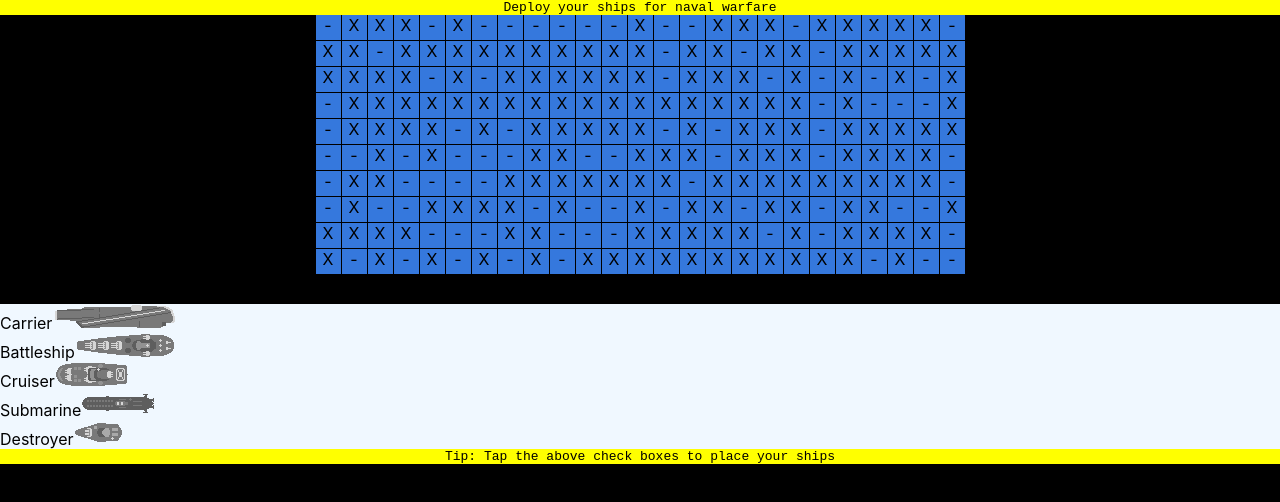
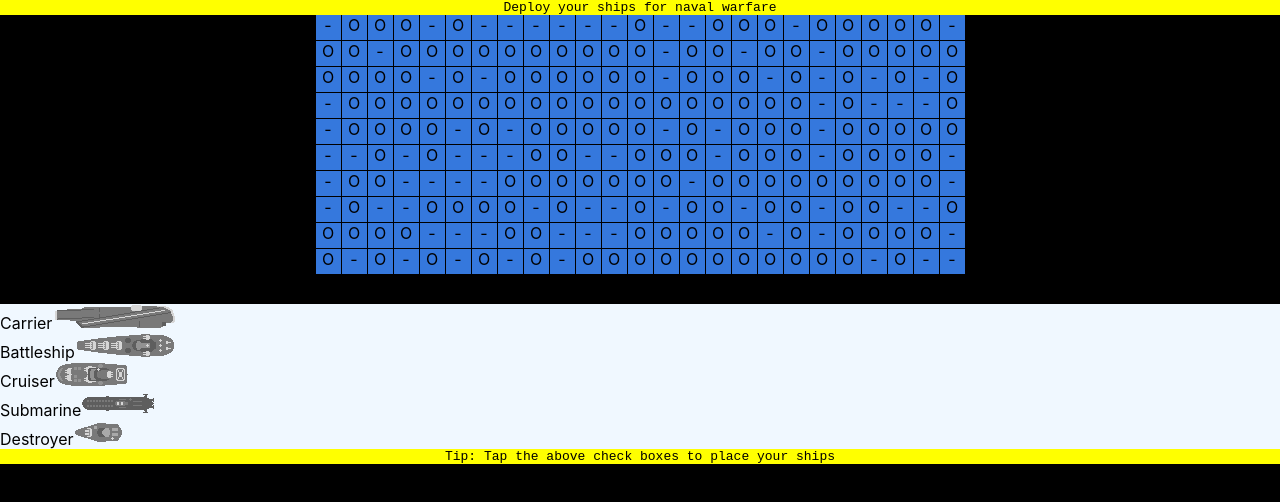
Before and after one commit to SquireOfSoftware/battleship, a React (Create React App) app: page / in a window 1280 px wide. Shown: the top 502 px of the page. Built offline with nearby package versions, Linux system fonts and the light colour scheme.

Commit message:
Hookfied most of the core components

```diff
--- a/src/actions/setupActions.js
+++ b/src/actions/setupActions.js
@@ -1,8 +1,8 @@
-export const addShip = ship => dispatch => {
-  dispatch({
+export const addShip = ship => {
+  return {
     type: ADD_SHIP,
     payload: ship
-  });
+  };
 };
 
 export const ADD_SHIP = "ADD_SHIP";
--- a/src/components/gameboard/Grid.js
+++ b/src/components/gameboard/Grid.js
@@ -1,16 +1,62 @@
-import React, { Component } from 'react';
+import React from 'react';
 import Square from './Square.js';
 
-import initialState from '../../reducers/initialState'
+import { useDispatch, useSelector } from 'react-redux'
+import { addShip } from '../../actions/setupActions'
 
-class Grid extends Component {
-    render() {
-        let boardSize = initialState.boardSize;
+const Grid = () => {
+  const ships = useSelector(state => state.setupBoard.ships);
+  const obstacles = useSelector(state => state.setupBoard.obstacles);
+  const boardSize = useSelector(state => state.setupBoard.boardSize);
   const board = [];
   let boardStyle = {};
+  const dispatch = useDispatch();
 
   boardStyle["gridTemplateColumns"] = "repeat(" + boardSize.x + ", 25px)";
   boardStyle["gridTemplateRows"] = "repeat(" + boardSize.y + ", 25px)";
+
+  const handleGridClick = (event) => {
+    console.log(event);
+  }
+
+  let handleMouseDrop = (event) => {
+    let shipReference = JSON.parse(event.dataTransfer.getData("shipReference"));
+    shipReference.dragEndCoords = {
+      x: event.clientX,
+      y: event.clientY
+    };
+
+    // figure out which square this is
+    // place the ship around it
+    dispatch(addShip(shipReference));
+  }
+
+  let getValue = (coords) => {
+    if (isAnObstacle(coords, obstacles)) {
+      return '-';
+    } else if (isAShip(coords, ships)) {
+      return 'S';
+    } else {
+      return 'O';
+    }
+  }
+
+  const isAnObstacle = (coords, obstacles) => {
+    if (obstacles !== undefined){
+      return obstacles.find(obstacle => {
+        return coords.x === obstacle.x && coords.y === obstacle.y
+      }) !== undefined;
+    }
+    return false;
+  }
+
+  const isAShip = (coords, ships) => {
+    if (ships !== undefined) {
+      return ships.find(ship => {
+        return coords.x === ship.x && coords.y === ship.y
+      }) !== undefined;
+    }
+  }
 
   for(let y = 0; y < boardSize.y; y++) {
       board[y] = [];
@@ -21,15 +67,22 @@ class Grid extends Component {
               y
           };
 
-                let value = this.props.getValue(coords);
+          let value;
+          if (isAnObstacle(coords, obstacles)) {
+            value = '-';
+          } else if (isAShip(coords, ships)) {
+            value = 'S';
+          } else {
+            value = 'O';
+          }
 
           board[y][x] = <Square
               key={id}
               id={id}
               coords={coords}
               value={value}
-                    processClick={this.props.handleClick}
-                    processDrop={this.props.handleDrop}
+              processClick={() => handleGridClick()}
+              processDrop={event => handleMouseDrop(event)}
       />;
       }
   }
@@ -40,6 +93,5 @@ class Grid extends Component {
      </div>
   )
 }
-}
 
 export default Grid;
--- a/src/components/gameboard/SetupBoard.js
+++ b/src/components/gameboard/SetupBoard.js
@@ -1,48 +1,10 @@
-import React, { Component } from 'react';
+import React from 'react';
 import Grid from './Grid.js';
 import Ships from '../ships/Ships.js';
 import DeploymentCounter from './DeploymentCounter.js'
 
-import { connect } from 'react-redux'
-import { addShip } from '../../actions/setupActions'
-import initialState from '../../reducers/initialState'
-
-class SetupBoard extends Component {
-    getValue = (coords) => {
-      if (this.isAnObstacle(coords)) {
-        return '-';
-      } else {
-        return 'X';
-      }
-    }
-
-    isAnObstacle = (coords) => {
-      if (initialState.obstacles !== undefined){
-        return initialState.obstacles.find(obstacle => {
-          return coords.x === obstacle.x && coords.y === obstacle.y
-        }) !== undefined;
-      }
-      return false;
-    }
-
-    handleMouseDrop = (event) => {
-        let shipReference = JSON.parse(event.dataTransfer.getData("shipReference"));
-        shipReference.dragEndCoords = {
-          x: event.clientX,
-          y: event.clientY
-        };
-
-        // figure out which square this is
-        // place the ship around it
-        this.props.addShip(shipReference);
-    }
-
-    handleGridClick = (event) => {
-      console.log(event);
-    }
-
-    render() {
-        let shipArray = [
+const SetupBoard = () => {
+  const shipArray = [
       Ships.Carrier,
       Ships.Battleship,
       Ships.Cruiser,
@@ -68,10 +30,7 @@ class SetupBoard extends Component {
           <div className="setup-instructions">
               Deploy your ships for naval warfare
           </div>
-                <Grid handleClick={this.handleGridClick}
-                      getValue={this.getValue}
-                      handleDrop={this.handleMouseDrop}
-                />
+          <Grid />
           <div>
               {radioButtons}
           </div>
@@ -81,10 +40,5 @@ class SetupBoard extends Component {
       </div>
   )
 }
-}
 
-const mapStateToProps = state => ({
-  ships: state.ships
-})
-
-export default connect(mapStateToProps, {addShip})(SetupBoard);
+export default SetupBoard;
--- a/src/reducers/setupBoardReducer.js
+++ b/src/reducers/setupBoardReducer.js
@@ -4,6 +4,9 @@ import initialState from './initialState'
 const setupBoardReducer = (state = initialState, action) => {
   switch(action.type) {
     case ADD_SHIP:
+      // here you actually want to store the grid here right?
+      // rather than derive the state you want to actually store
+      // the state here, so this would directly write into the board
       console.log(action.payload);
       let ships = state.ships;
       ships.push(action.payload);
```
Lines whose indentation alone changed are shown as unchanged.
